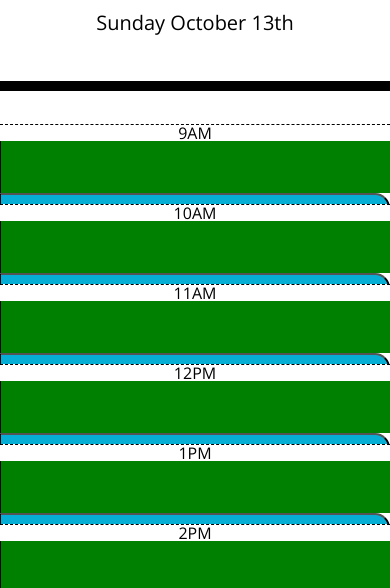
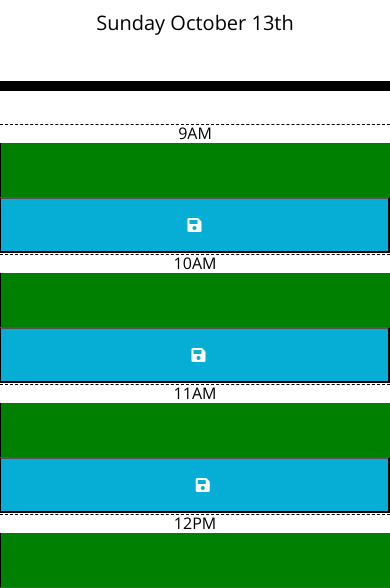
Before and after one commit to Nana90-byte/MyPlanner, a plain HTML site: page index.html in a window 390 px wide. Shown: the part 256-844 px from the top of the page. Drawn offline with nearby package versions, Linux system fonts and the light colour scheme.

Commit message:
added pseudo code

```diff
--- a/index.html
+++ b/index.html
@@ -107,9 +107,6 @@
                           </button>
                         </div>
                       </div>
-      <table class="table table-bordered">
-        </tbody>  -->
-      </table>
     </div>
   </div>
 
--- a/style.css
+++ b/style.css
@@ -72,14 +72,26 @@ textarea{
   transition: all .3s ease-in-out;
 }
 
-/*
+
 @media screen and (max-width:640px) {
   .saveBtn {
-    position
+    border-top-right-radius: 0px;
+  border-bottom-right-radius: 0px;
   }
+  .row {
+    white-space: pre-wrap;
+    height: 130px;
+    border-top: 1px solid white;;
+  }
+  .fa-save {
+    margin-right: 50px;
+    /* visibility: hidden; */
+  }
+
+
 }
 
-@media screen and (min-width: 641px) and (max-width:768px) {
+/* @media screen and (min-width: 641px) and (max-width:768px) {
   .background {
     max-width: 100%;
 
```
Also changed, not shown: script.js (+8 -8 lines).
